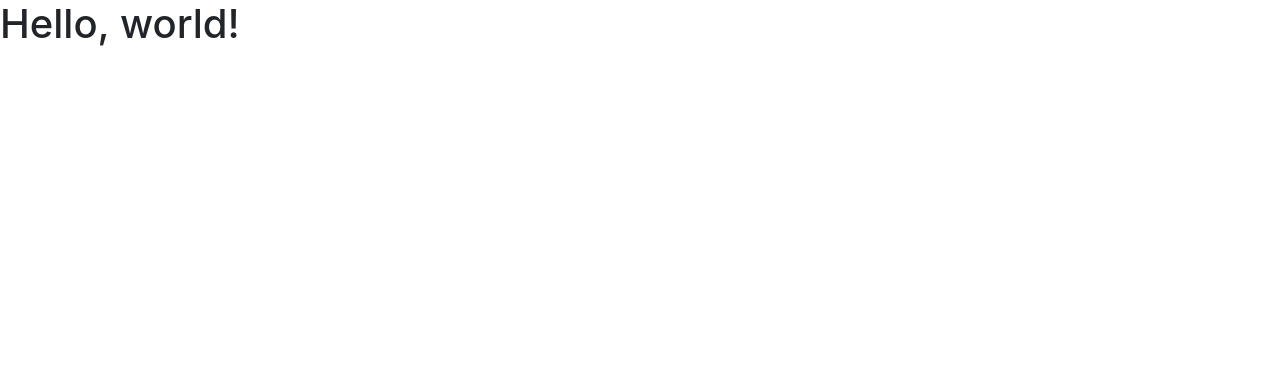
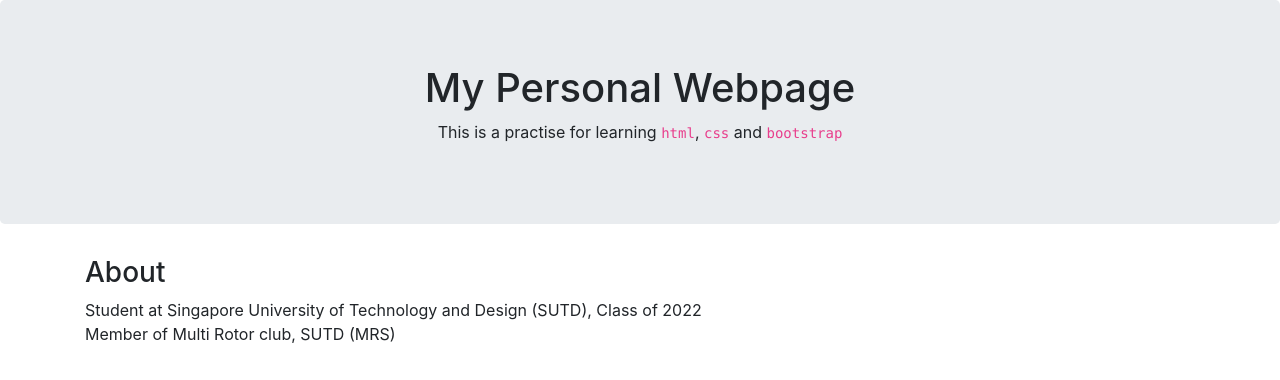
Before and after one commit to weighanchor4414/weighanchor4414.github.io, a plain HTML site: page index.html in a window 1280 px wide. Drawn offline with nearby package versions, Linux system fonts and the light colour scheme.

Commit message:
Added bootstrap css as well as some content

```diff
--- a/index.html
+++ b/index.html
@@ -11,7 +11,24 @@
     <title>Hello, world!</title>
   </head>
   <body>
-    <h1>Hello, world!</h1>
+
+    <div class="jumbotron text-center">
+        <h1>My Personal Webpage</h3>
+        <p>
+            This is a practise for learning <code>html</code>, <code>css</code> and <code>bootstrap</code>
+    </div>
+    <div class="container">
+        <div class="row">
+           <div class="col-sm">
+               <h3>About</h3>
+               <p>
+                   Student at Singapore University of Technology and Design (SUTD), Class of 2022
+                   <br>
+                   Member of Multi Rotor club, SUTD (MRS)
+               </p>
+           </div>
+        </div>
+    </div>
 
     <!-- Optional JavaScript -->
     <!-- jQuery first, then Popper.js, then Bootstrap JS -->
```
